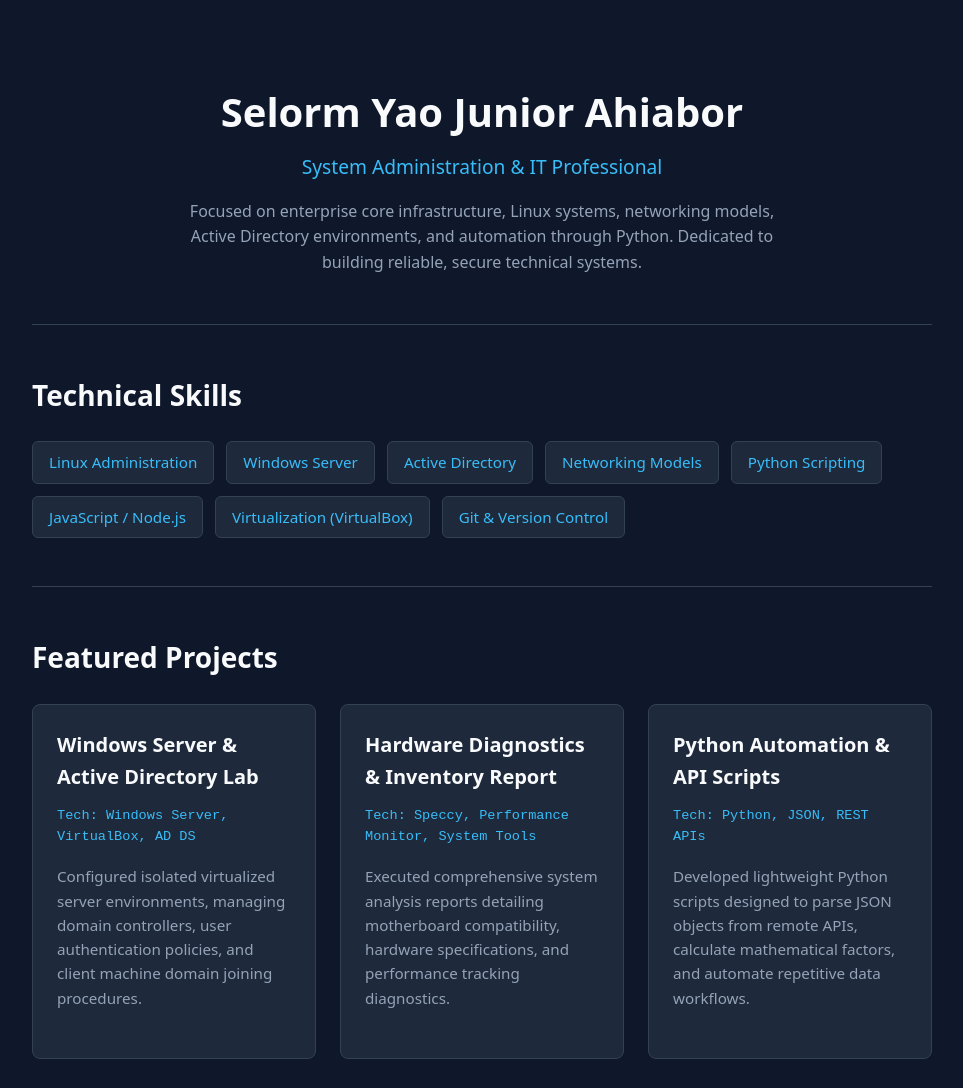
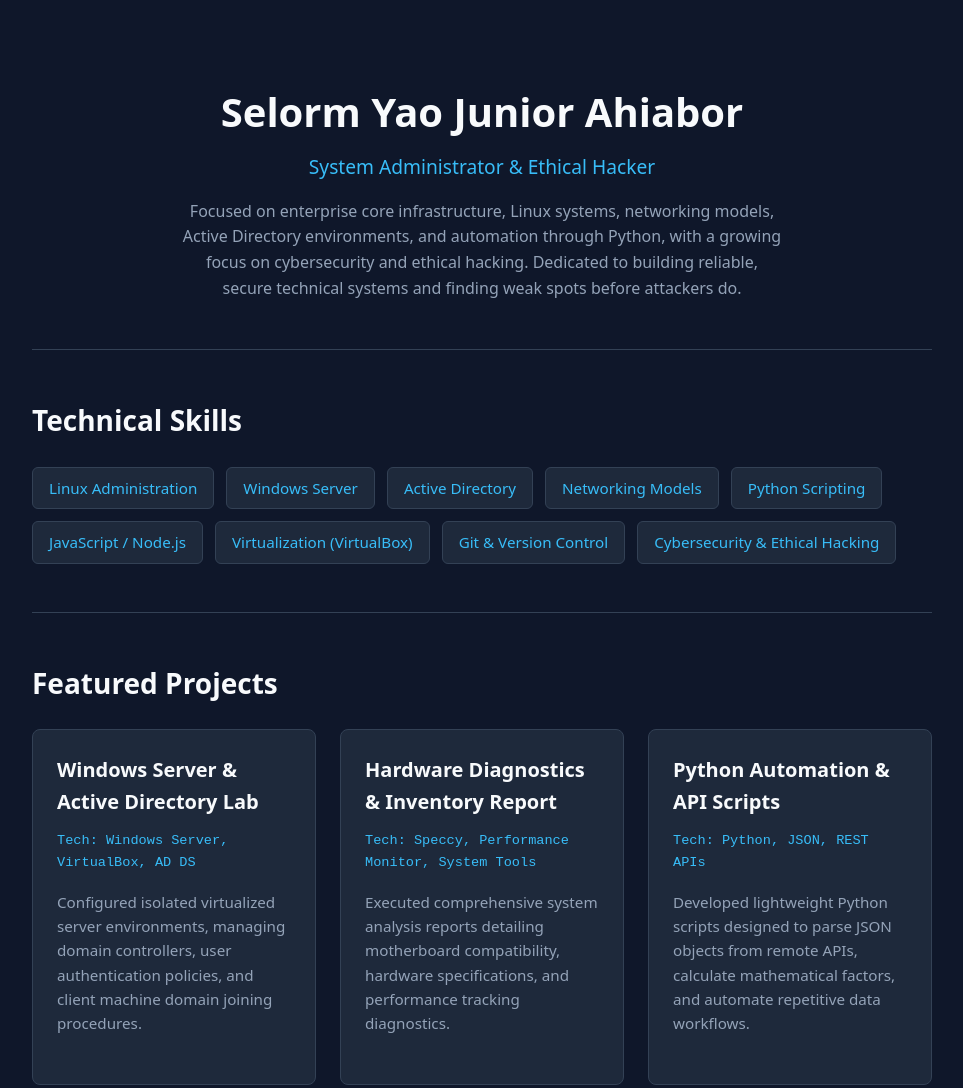
Before and after one commit to McSelorm/Portfolio-For-selorm, a plain HTML site: page index.html in a window 1280 px wide. Shown: the top 1088 px of the page, without its empty margins (158-1121 px from the left). Drawn offline with Linux system fonts and the light colour scheme.

Commit message:
Update title and bio to System Administrator & Ethical Hacker
Co-Authored-By: Claude Opus 5.5 <noreply@anthropic.com>
Claude-Session: https://claude.ai/code/session_01TFJBkg9PjZQqyeGUGfL3z7

```diff
--- a/index.html
+++ b/index.html
@@ -3,7 +3,7 @@
 <head>
     <meta charset="UTF-8">
     <meta name="viewport" content="width=device-width, initial-scale=1.0">
-    <title>Selorm Yao Junior Ahiabor | IT & Systems Portfolio</title>
+    <title>Selorm Yao Junior Ahiabor | System Administrator & Ethical Hacker</title>
     <style>
         :root {
             --bg-color: #0f172a;
@@ -177,9 +177,9 @@
         <!-- Header Section -->
         <header>
             <h1>Selorm Yao Junior Ahiabor</h1>
-            <p>System Administration & IT Professional</p>
+            <p>System Administrator & Ethical Hacker</p>
             <div class="bio">
-                Focused on enterprise core infrastructure, Linux systems, networking models, Active Directory environments, and automation through Python. Dedicated to building reliable, secure technical systems.
+                Focused on enterprise core infrastructure, Linux systems, networking models, Active Directory environments, and automation through Python, with a growing focus on cybersecurity and ethical hacking. Dedicated to building reliable, secure technical systems and finding weak spots before attackers do.
             </div>
         </header>
 
@@ -195,6 +195,7 @@
                 <span class="skill-badge">JavaScript / Node.js</span>
                 <span class="skill-badge">Virtualization (VirtualBox)</span>
                 <span class="skill-badge">Git & Version Control</span>
+                <span class="skill-badge">Cybersecurity & Ethical Hacking</span>
             </div>
         </section>
 
```
